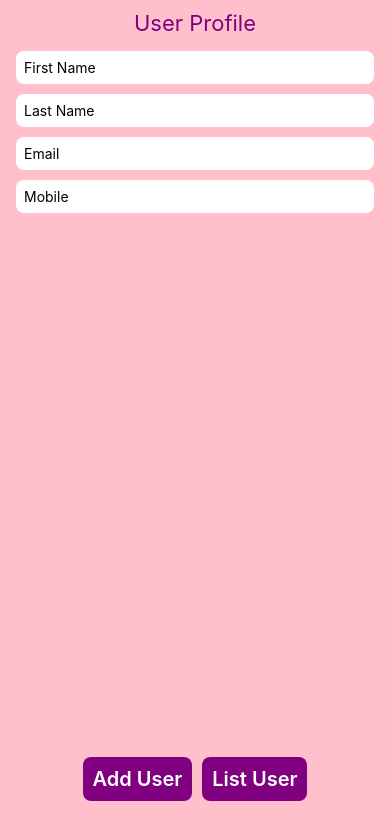
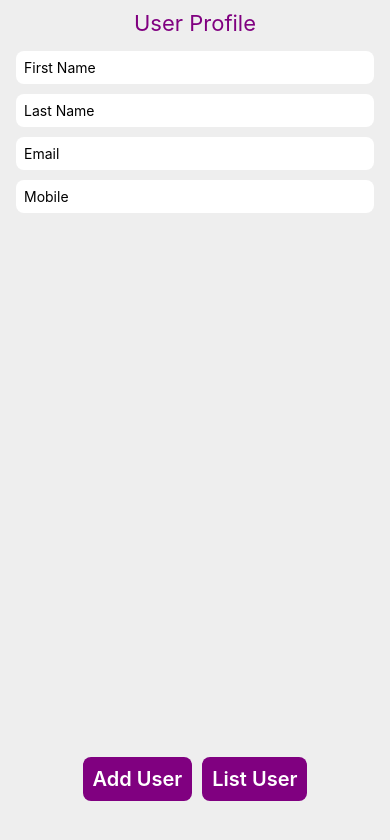
Before and after one commit to CDL24/watermellon-db, a React Native app in the folder AwesomeProject/: screen /Home in a window 390 px wide. Shown: the top 840 px of the page. Built offline with nearby package versions, Linux system fonts and the light colour scheme; what @nozbe/watermelondb would draw is missing.

Commit message:
change bg color

```diff
--- a/AwesomeProject/src/components/Home.tsx
+++ b/AwesomeProject/src/components/Home.tsx
@@ -18,7 +18,7 @@ const Home: React.FC = () => {
   const [mobile, setMobile] = useState<string>('');
 
   const addUser = () => {
-    if(!firstName || !lastName || !email || !mobile) return
+    if (!firstName || !lastName || !email || !mobile) return;
     const user: UserData = {
       firstName,
       lastName,
@@ -33,7 +33,7 @@ const Home: React.FC = () => {
   };
 
   return (
-    <View style={{flex: 1, backgroundColor: 'pink'}}>
+    <View style={{flex: 1, backgroundColor: '#EEEEEE'}}>
       <Text style={styles.mainTitle}>User Profile</Text>
       <TextInput
         style={styles.input}
@@ -74,6 +74,10 @@ const Home: React.FC = () => {
 };
 
 const styles = StyleSheet.create({
+  container: {
+    flex: 1,
+    backgroundColor: '#EEEEEE',
+  },
   title: {
     backgroundColor: 'purple',
     padding: 10,
--- a/AwesomeProject/src/components/List.tsx
+++ b/AwesomeProject/src/components/List.tsx
@@ -194,7 +194,7 @@ const styles = StyleSheet.create({
   },
   background: {
     flex: 1,
-    backgroundColor: 'pink',
+    backgroundColor: '#EEEEEE',
   },
   rowConatiner: {
     backgroundColor: '#EEEEEE',
```
